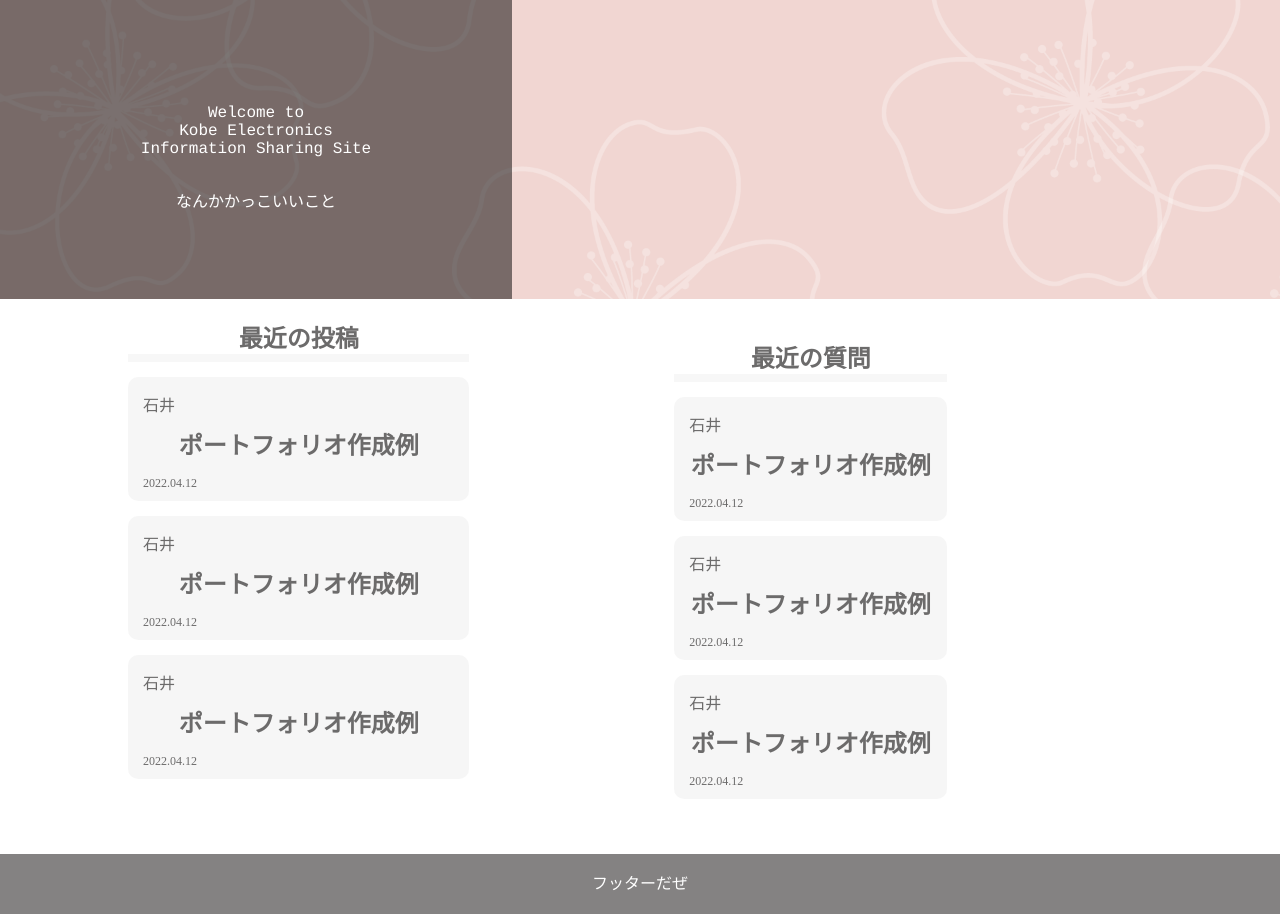
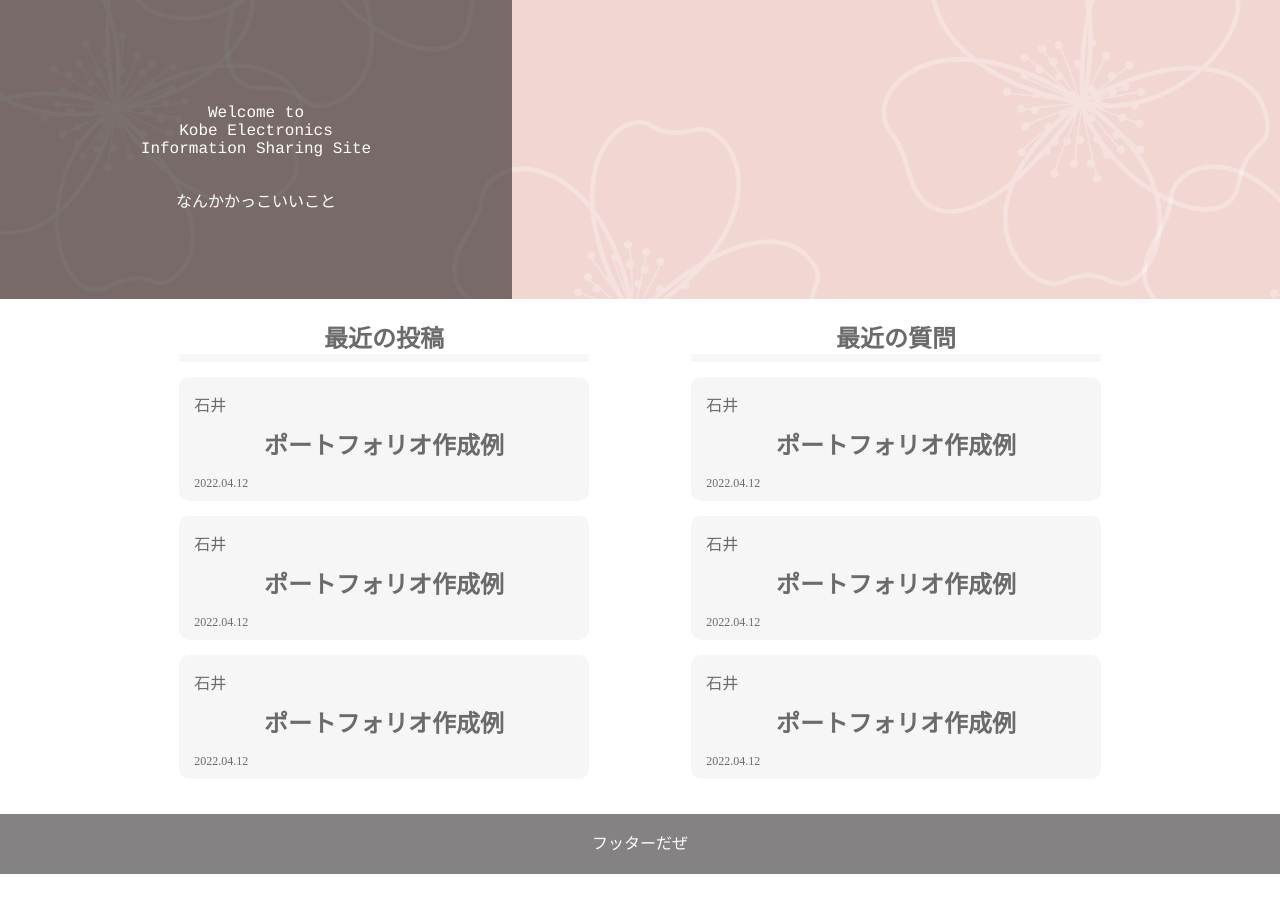
Before and after one commit to kobepbl/pbl1, a PHP site: page / in a window 1280 px wide. Shown: the part 56-970 px from the top of the page. After the commit the page ends 930 px from the top, so only its background shows below. Run offline with PHP 8.4, Linux system fonts and the light colour scheme.

Commit message:
index.php修正

```diff
--- a/index.php
+++ b/index.php
@@ -66,7 +66,7 @@
           </article>
         </a>
       </article>
-      <div class="index-style">
+
         <article class="article-style">
           <h1>最近の質問</h1>
           <a href="kiji">
```
